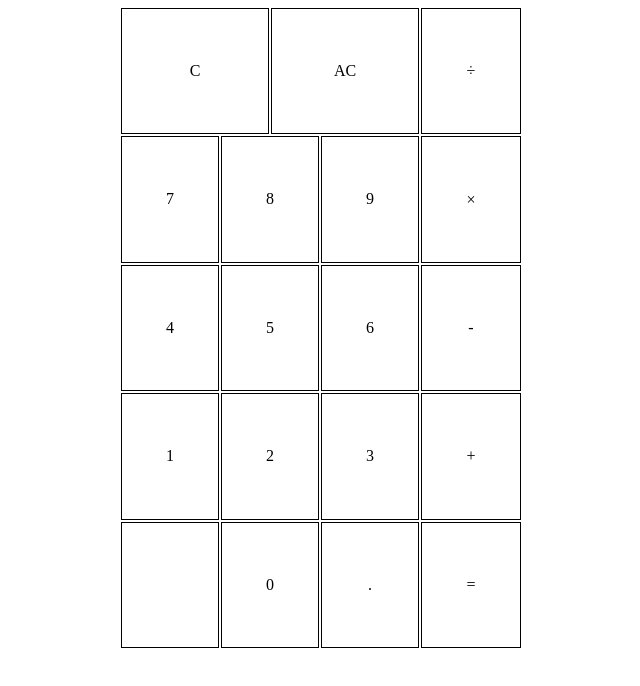
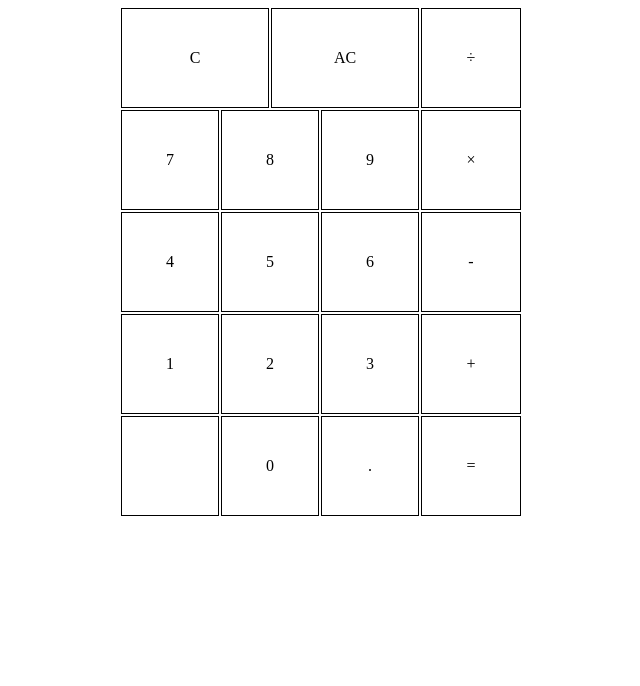
Before and after one commit to lucyleggett/odin-calculator, a plain HTML site: page index.html in a window 1280 px wide. Shown: the whole page, without its empty margins (319-959 px from the left). Drawn offline with Linux system fonts and the light colour scheme.

Commit message:
Set calculator-body height to 62.5vh Alongside the existing 50vh width, this applies a 4/5 aspect ratio so that all number and operator buttons are perfectly square.

```diff
--- a/style.css
+++ b/style.css
@@ -6,7 +6,8 @@ body {
 #calculator-body {
     display: flex;
     flex-direction: column;
-    max-width: 50vh;
+    width: 50vh;
+    height: 62.5vh;
 }
 
 #display {
@@ -23,7 +24,7 @@ body {
 #left-side {
     display: flex;
     flex-direction: column;
-    height: 80vh;
+    height: 100%;
     margin-right: 2px;
 }
 
```
